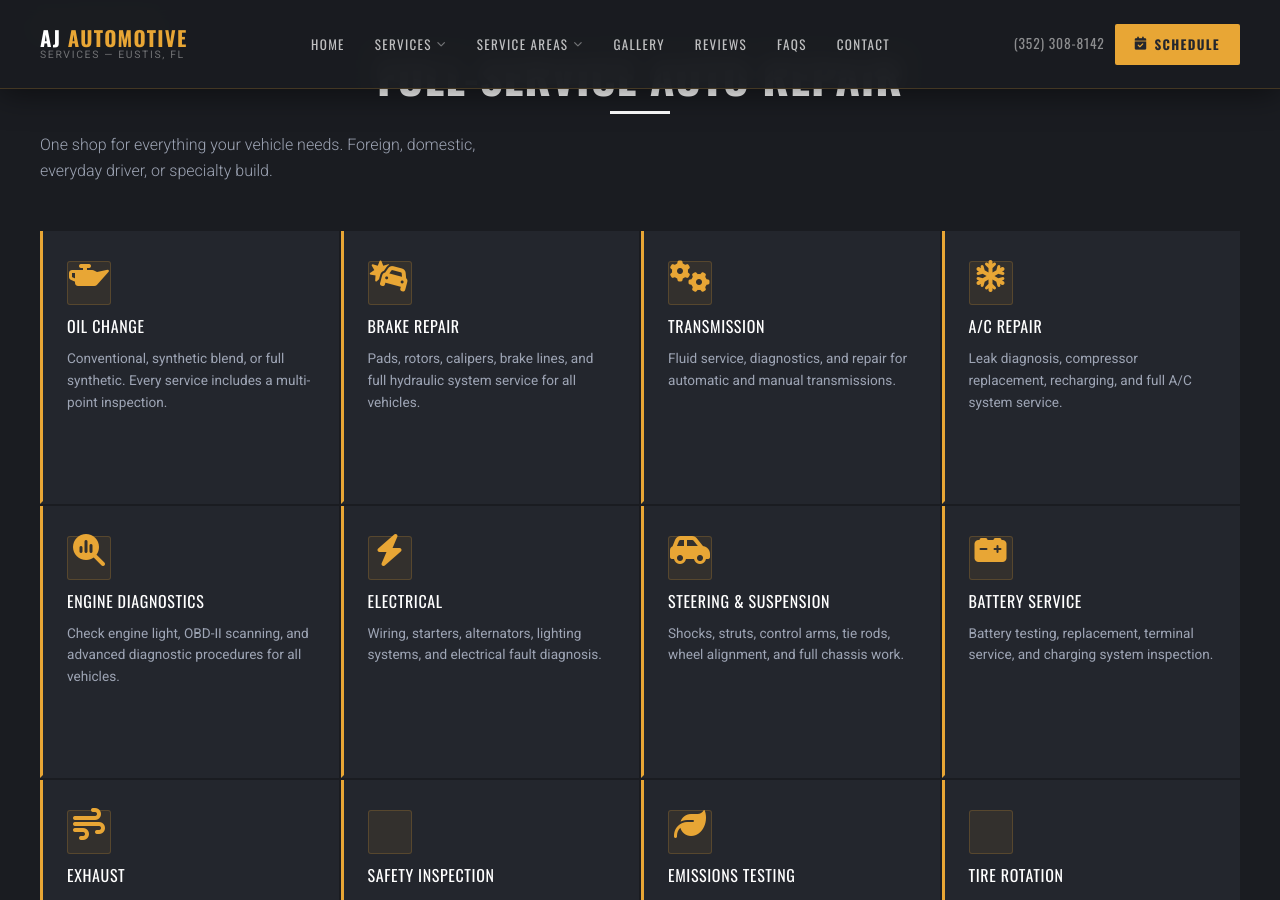
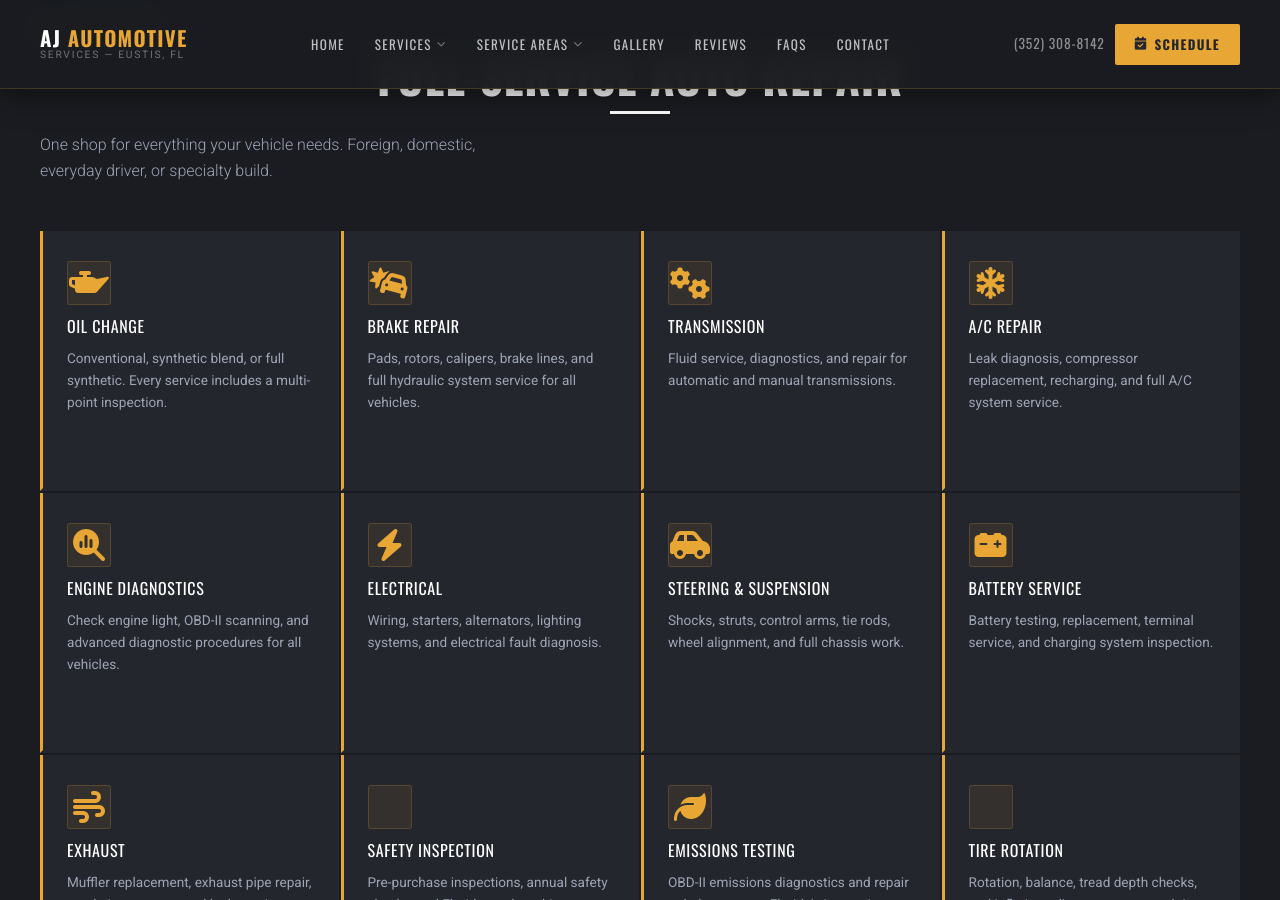
Before and after one commit to JamesBrownR/AJ-Auto-Repair, a Jekyll site: the page built from index.html, in a window 1280 px wide and 900 px high, scrolled down 1040 px. Built offline with Jekyll 4.4.1, drawn with Linux system fonts in a browser that asks for light colours.

Commit message:
Update index.html

```diff
--- a/index.html
+++ b/index.html
@@ -401,6 +401,11 @@
     flex-shrink: 0;
 }
 
+   .service-card i {
+margin-bottom: 0px;
+      padding-bottom: 0px;
+   }
+
 .service-card:hover .service-card__icon {
     background: rgba(232,166,53,0.18);
     border-color: var(--gold);
@@ -652,7 +657,7 @@
 }
 
 .review-card__google i {
-    color: #4285f4;
+    color: var(--gold);
     font-size: 0.85rem;
 }
 
```
